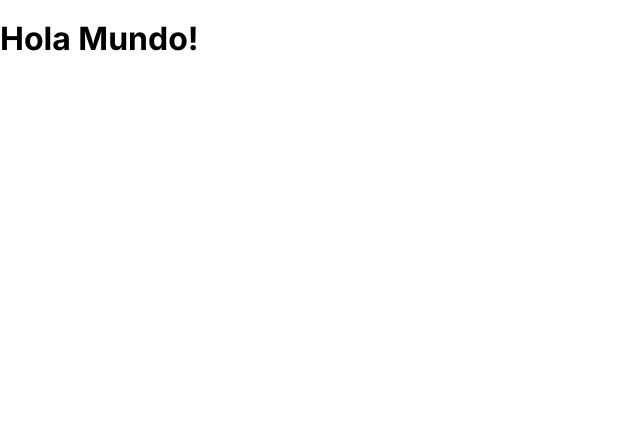
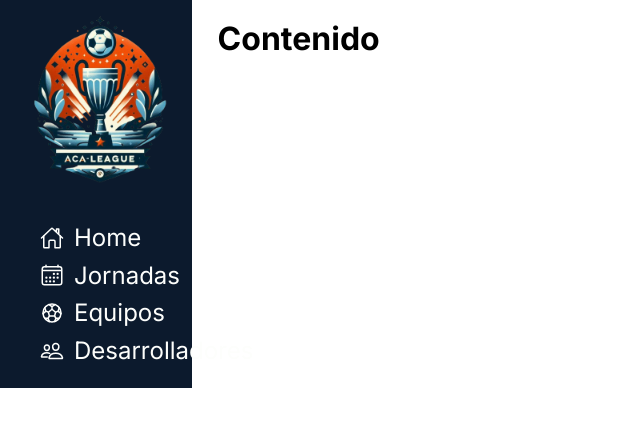
Before and after one commit to DiegoMoctezuma/AcaLeague-NextJS, a Next.js app: page / in a window 1280 px wide. Shown: the top 426 px of the page, without its empty margins (0-640 px from the left). Built offline with nearby package versions, Linux system fonts and the light colour scheme.

Commit message:
Avance estilos aside

```diff
--- a/src/app/globals.css
+++ b/src/app/globals.css
@@ -1,3 +1,9 @@
+
+  :root{
+    --AzulMarino: #0c1a2d;
+    --White: #fdfefc;
+  }
+
   html {
     line-height: 1.15;
     font-family: 'GandhiSansRegular', sans-serif;
--- a/src/app/layout.tsx
+++ b/src/app/layout.tsx
@@ -1,6 +1,7 @@
 import type { Metadata } from "next";
 import { Inter } from "next/font/google";
 import "./globals.css";
+import Layaout from "@/components/Layaout/Layaout";
 
 const inter = Inter({ subsets: ["latin"] });
 
@@ -15,7 +16,11 @@ export default function RootLayout({
 }>) {
   return (
     <html lang="en">
-      <body className={inter.className}>{children}</body>
+      <body className={inter.className}>
+        <Layaout>
+          {children}
+        </Layaout>
+      </body>
     </html>
   );
 }
--- a/src/app/page.tsx
+++ b/src/app/page.tsx
@@ -2,7 +2,7 @@
 export default function Home() {
   return (
     <>
-      <h1>Hola Mundo!</h1>
+      <h1>Contenido</h1>
     </>
   );
 }
--- /dev/null
+++ b/src/components/Layaout/Aside/Aside.module.scss
@@ -0,0 +1,34 @@
+.container{
+    max-width: 15vw;
+    font-size: 24px;
+    display: flex;
+    flex-direction: column;
+
+    background-color: var(--AzulMarino);
+}
+
+.navSection{
+    display: flex;
+    align-items: center;
+
+    ul{
+        list-style: none;
+        display: flex;
+        flex-direction: column;
+        gap: 10px;
+
+        li a{
+            display: flex;
+            align-items: center;
+            gap: 10px;
+
+            color: var(--White);
+            text-decoration: none;
+
+            transition: 0.4s;
+            &:hover{
+                color: #e8832f;
+            }
+        }
+    }
+}
--- /dev/null
+++ b/src/components/Layaout/Aside/Aside.tsx
@@ -0,0 +1,57 @@
+import React from 'react';
+import styles from './Aside.module.scss';
+import Image from 'next/image';
+import Link from 'next/link';
+
+import Logo from '@/../public/LogoNara.png';
+import {
+    IoHomeOutline,
+    IoCalendarOutline,
+    IoFootballOutline,
+    IoPeopleOutline
+} from "react-icons/io5";
+
+const links = [
+    {
+        name: 'Home',
+        icon: IoHomeOutline,
+        href: '/'
+    },
+    {
+        name: 'Jornadas',
+        icon: IoCalendarOutline,
+        href: '/jornadas'
+    },
+    {
+        name: 'Equipos',
+        icon: IoFootballOutline,
+        href: '/equipos'
+    },
+    {
+        name: 'Desarrolladores',
+        icon: IoPeopleOutline,
+        href: '/desarrolladores'
+    }
+];
+
+export default function Header() {
+    return (
+        <aside className={styles.container}>
+            <Image src={Logo} alt="AcaLeague" width={200} height={200} priority />
+            <nav className={styles.navSection}>
+                <ul>
+                    {
+                        links.map(link => (
+                            <li>
+                                <Link key={link.name} href={link.href}>
+                                    <link.icon />
+                                    {link.name}
+                                </Link>
+                            </li>
+                        ))
+                    }
+                </ul>
+            </nav>
+        </aside>
+    )
+};
--- /dev/null
+++ b/src/components/Layaout/Layaout.module.scss
@@ -0,0 +1,4 @@
+.container{
+    display: flex;
+    gap: 2vw;
+}
--- /dev/null
+++ b/src/components/Layaout/Layaout.tsx
@@ -0,0 +1,16 @@
+import React, { ReactNode } from 'react';
+import Header from './Aside/Aside';
+import styles from './Layaout.module.scss';
+
+interface LayaoutProps {
+    children: ReactNode
+}
+
+export default function Layaout({ children }: LayaoutProps) {
+    return (
+        <main className={styles.container}>
+            <Header />
+            {children}
+        </main>
+    )
+}
```
Also changed, not shown: package.json (+5 -3 lines), public/LogoNara.png (added), 1 other file (tests, documents, lock files or other folders).
